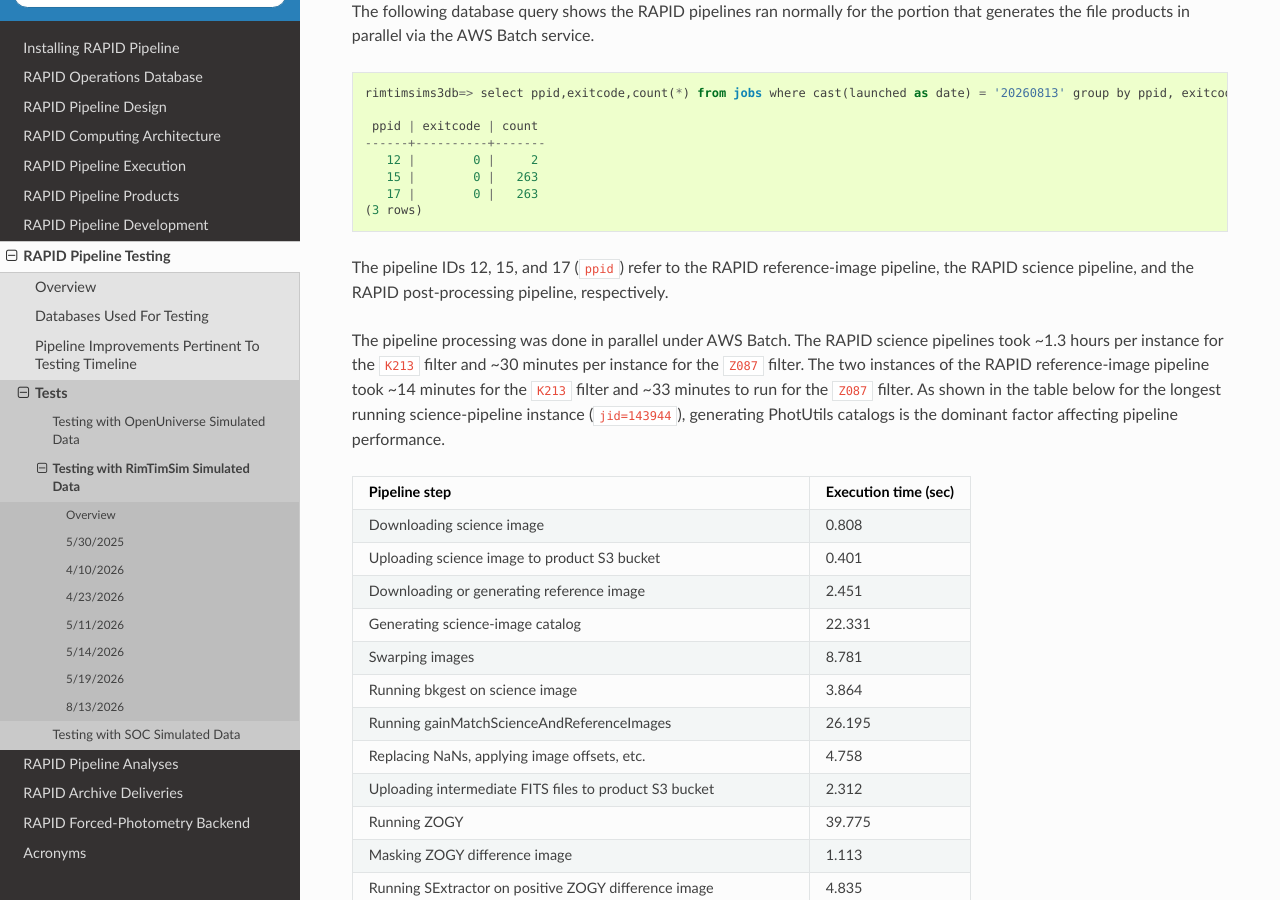
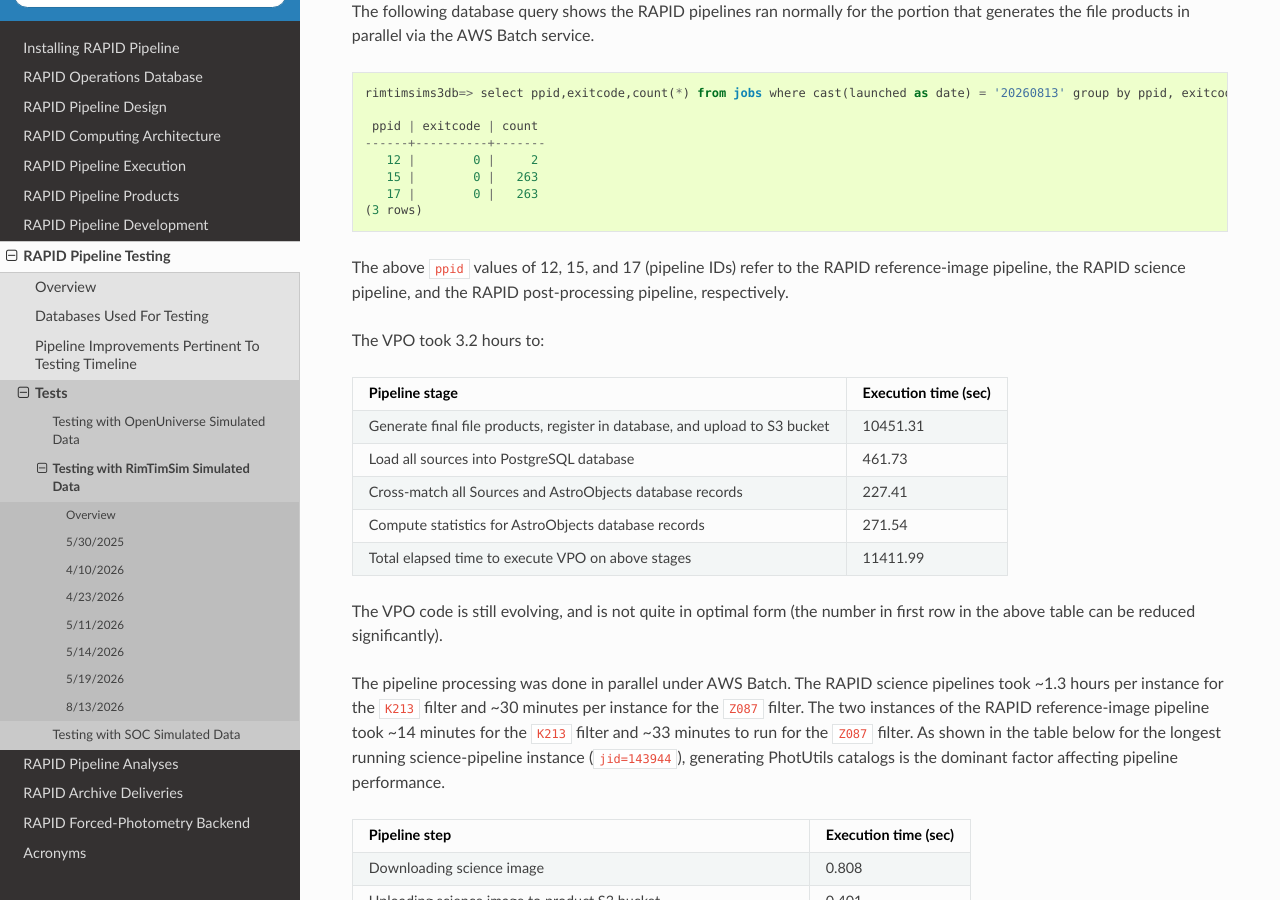
Before and after one commit to Caltech-IPAC/rapid, a Sphinx documentation site: the page built from docs/source/dev/rimtimsim_tests.rst, in a window 1280 px wide and 900 px high, scrolled down 12346 px. Built offline with Sphinx 7.4.7 and the Read the Docs theme 3.1.0, drawn with Linux system fonts in a browser that asks for light colours; the version number could not be read and is left out.

Commit message:
Added information about VPO timing for the 8/13/26 rimtimsim test.

```diff
--- a/docs/source/dev/rimtimsim_tests.rst
+++ b/docs/source/dev/rimtimsim_tests.rst
@@ -557,8 +557,23 @@ generates the file products in parallel via the AWS Batch service.
        17 |        0 |   263
     (3 rows)
 
-The pipeline IDs 12, 15, and 17 (``ppid``) refer to the RAPID reference-image pipeline,
+The above ``ppid`` values of 12, 15, and 17 (pipeline IDs) refer to the RAPID reference-image pipeline,
 the RAPID science pipeline, and the RAPID post-processing pipeline, respectively.
+
+The VPO took 3.2 hours to:
+
+====================================================================================  =====================
+Pipeline stage                                                                        Execution time (sec)
+====================================================================================  =====================
+Generate final file products, register in database, and upload to S3 bucket                   10451.31
+Load all sources into PostgreSQL database                                                       461.73
+Cross-match all Sources and AstroObjects database records                                       227.41
+Compute statistics for AstroObjects database records                                            271.54
+Total elapsed time to execute VPO on above stages                                             11411.99
+====================================================================================  =====================
+
+The VPO code is still evolving, and is not quite in optimal form
+(the number in first row in the above table can be reduced significantly).
 
 The pipeline processing was done in parallel under AWS Batch.
 The RAPID science pipelines took ~1.3 hours per instance for the ``K213`` filter and
```
